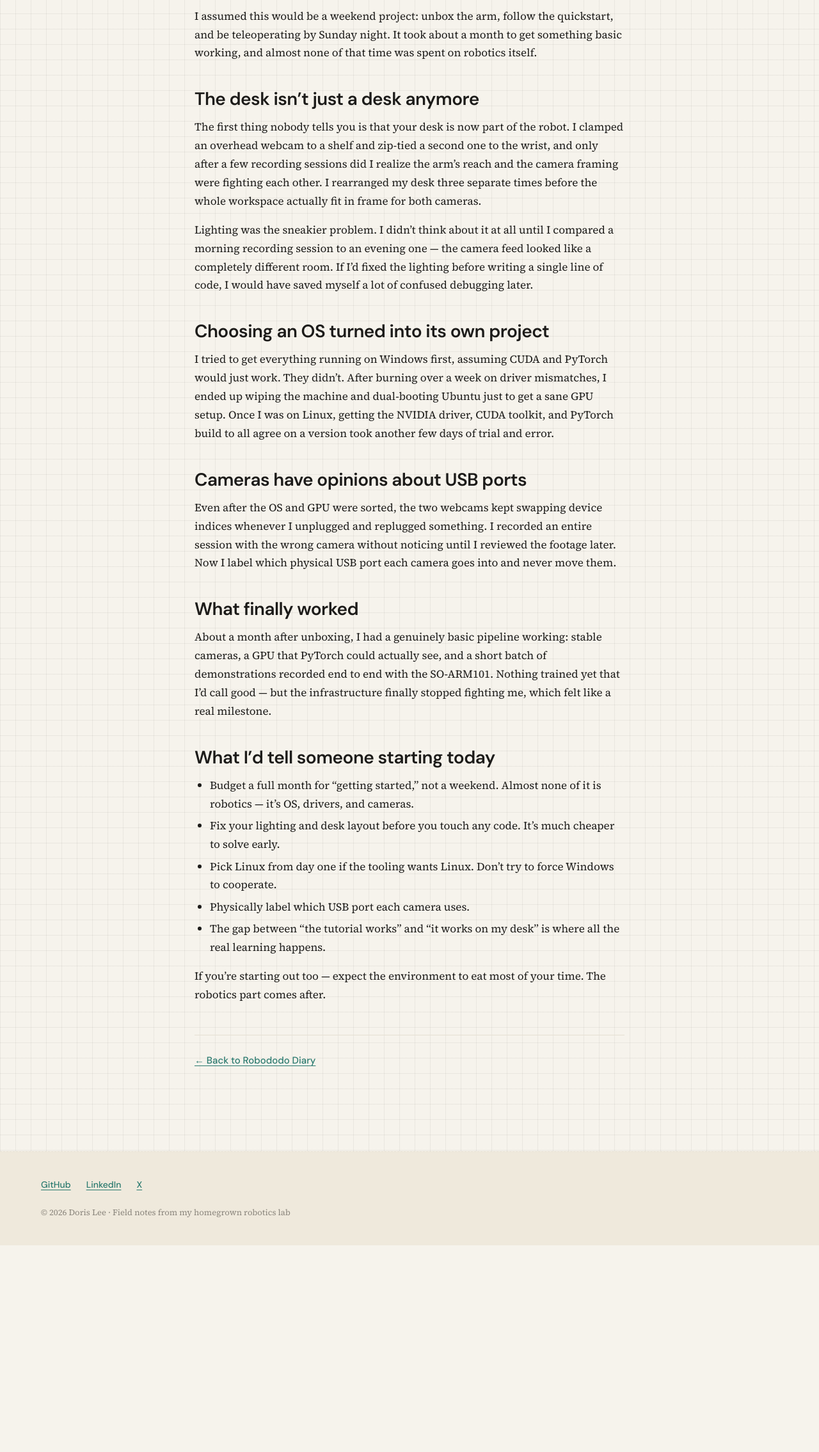
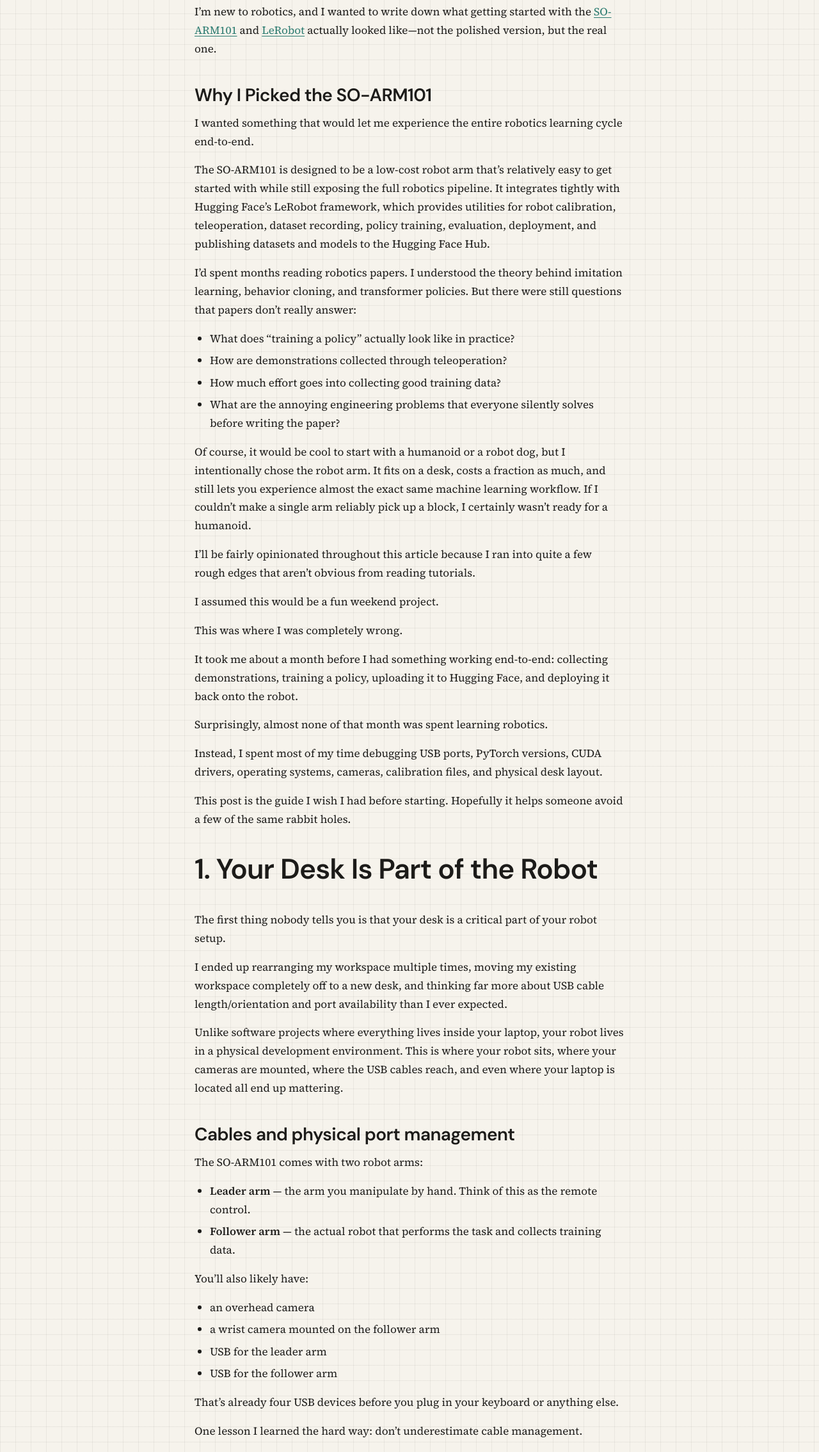
Before and after one commit to dorisjlee/dorisjlee.github.io, an Astro site: page /diary/001-lerobot-so-arm101 in a window 1280 px wide. Shown: the part 531-2800 px from the top of the page at 64% size. Before the commit the page ends 2477 px from the top, so only its background shows below. Built offline with nearby package versions, Linux system fonts and the light colour scheme; Astro itself is replaced by a stand-in of ours.

Commit message:
first two sections of blogpost one

````diff
--- a/src/content/experiments/001-lerobot-so-arm101.md
+++ b/src/content/experiments/001-lerobot-so-arm101.md
@@ -1,9 +1,9 @@
 ---
-title: "SO-ARM101: The Real Story of Getting Started (and Almost Giving Up)"
+title: "Getting Started with the SO-ARM101: What Nobody Tells You"
 date: 2026-07-26
 featured: true
 description: |
-  I thought setting up a robot arm and LeRobot would take a weekend. It took about a month —
+  I thought setting up a robot arm and LeRobot would be a weekend project. It took about a month —
   and almost none of that time was actually about robotics.
 tags:
   - LeRobot
@@ -11,58 +11,122 @@ tags:
   - beginner
   - lessons-learned
 ---
+# Getting Started with the SO-ARM101: What Nobody Tells You
 
-I'm brand new to robotics, and I wanted to write down what getting started with the
-SO-ARM101 and LeRobot actually looked like — not the polished version, the real one.
+I'm new to robotics, and I wanted to write down what getting started with the [SO-ARM101](https://github.com/TheRobotStudio/SO-ARM100) and [LeRobot](https://huggingface.co/docs/lerobot) actually looked like—not the polished version, but the real one.
 
-I assumed this would be a weekend project: unbox the arm, follow the quickstart, and be
-teleoperating by Sunday night. It took about a month to get something basic working, and
-almost none of that time was spent on robotics itself.
+## Why I Picked the SO-ARM101
 
-## The desk isn't just a desk anymore
+I wanted something that would let me experience the entire robotics learning cycle end-to-end.
 
-The first thing nobody tells you is that your desk is now part of the robot. I clamped an
-overhead webcam to a shelf and zip-tied a second one to the wrist, and only after a few
-recording sessions did I realize the arm's reach and the camera framing were fighting each
-other. I rearranged my desk three separate times before the whole workspace actually fit in
-frame for both cameras.
+The SO-ARM101 is designed to be a low-cost robot arm that's relatively easy to get started with while still exposing the full robotics pipeline. It integrates tightly with Hugging Face's LeRobot framework, which provides utilities for robot calibration, teleoperation, dataset recording, policy training, evaluation, deployment, and publishing datasets and models to the Hugging Face Hub.
 
-Lighting was the sneakier problem. I didn't think about it at all until I compared a morning
-recording session to an evening one — the camera feed looked like a completely different
-room. If I'd fixed the lighting before writing a single line of code, I would have saved
-myself a lot of confused debugging later.
+I'd spent months reading robotics papers. I understood the theory behind imitation learning, behavior cloning, and transformer policies. But there were still questions that papers don't really answer:
 
-## Choosing an OS turned into its own project
+- What does "training a policy" actually look like in practice?
+- How are demonstrations collected through teleoperation?
+- How much effort goes into collecting good training data?
+- What are the annoying engineering problems that everyone silently solves before writing the paper?
 
-I tried to get everything running on Windows first, assuming CUDA and PyTorch would just
-work. They didn't. After burning over a week on driver mismatches, I ended up wiping the
-machine and dual-booting Ubuntu just to get a sane GPU setup. Once I was on Linux, getting
-the NVIDIA driver, CUDA toolkit, and PyTorch build to all agree on a version took another
-few days of trial and error.
+Of course, it would be cool to start with a humanoid or a robot dog, but I intentionally chose the robot arm. It fits on a desk, costs a fraction as much, and still lets you experience almost the exact same machine learning workflow. If I couldn't make a single arm reliably pick up a block, I certainly wasn't ready for a humanoid.
 
-## Cameras have opinions about USB ports
+I'll be fairly opinionated throughout this article because I ran into quite a few rough edges that aren't obvious from reading tutorials.
 
-Even after the OS and GPU were sorted, the two webcams kept swapping device indices
-whenever I unplugged and replugged something. I recorded an entire session with the wrong
-camera without noticing until I reviewed the footage later. Now I label which physical USB
-port each camera goes into and never move them.
+I assumed this would be a fun weekend project.
 
-## What finally worked
+This was where I was completely wrong.
 
-About a month after unboxing, I had a genuinely basic pipeline working: stable cameras, a
-GPU that PyTorch could actually see, and a short batch of demonstrations recorded end to
-end with the SO-ARM101. Nothing trained yet that I'd call good — but the infrastructure
-finally stopped fighting me, which felt like a real milestone.
+It took me about a month before I had something working end-to-end: collecting demonstrations, training a policy, uploading it to Hugging Face, and deploying it back onto the robot.
 
-## What I'd tell someone starting today
+Surprisingly, almost none of that month was spent learning robotics.
 
-- Budget a full month for "getting started," not a weekend. Almost none of it is robotics —
-  it's OS, drivers, and cameras.
-- Fix your lighting and desk layout before you touch any code. It's much cheaper to solve early.
-- Pick Linux from day one if the tooling wants Linux. Don't try to force Windows to cooperate.
-- Physically label which USB port each camera uses.
-- The gap between "the tutorial works" and "it works on my desk" is where all the real
-  learning happens.
+Instead, I spent most of my time debugging USB ports, PyTorch versions, CUDA drivers, operating systems, cameras, calibration files, and physical desk layout.
 
-If you're starting out too — expect the environment to eat most of your time. The robotics
-part comes after.
+This post is the guide I wish I had before starting. Hopefully it helps someone avoid a few of the same rabbit holes.
+
+# 1. Your Desk Is Part of the Robot
+
+The first thing nobody tells you is that your desk is a critical part of your robot setup.
+
+I ended up rearranging my workspace multiple times, moving my existing workspace completely off to a new desk, and thinking far more about USB cable length/orientation and port availability than I ever expected.
+
+Unlike software projects where everything lives inside your laptop, your robot lives in a physical development environment. This is where your robot sits, where your cameras are mounted, where the USB cables reach, and even where your laptop is located all end up mattering.
+
+## Cables and physical port management
+The SO-ARM101 comes with two robot arms:
+
+- **Leader arm** — the arm you manipulate by hand. Think of this as the remote control.
+- **Follower arm** — the actual robot that performs the task and collects training data.
+
+You'll also likely have:
+
+- an overhead camera
+- a wrist camera mounted on the follower arm
+- USB for the leader arm
+- USB for the follower arm
+
+That's already four USB devices before you plug in your keyboard or anything else.
+
+One lesson I learned the hard way: don't underestimate cable management.
+
+I originally tried using a USB docking station because my Macbook didn't have enough USB ports. In my setup, this caused intermittent issues where cameras and serial devices weren't always detected correctly. Sometimes devices simply wouldn't appear, and when I ran `lerobot-find-port`, I wouldn't see all of the robot arms I expected.
+
+The reason this matters is that LeRobot needs to know **exactly** which physical device corresponds to which port. Unlike a mouse or keyboard, where the operating system only cares that the device is connected, a robotics application needs to distinguish between the leader arm, follower arm, and cameras. If those devices aren't enumerated consistently, the software has no way to know what port it should be talking to.
+
+For example, a typical teleoperation command explicitly maps each device to its corresponding COM port:
+
+```bash
+lerobot-teleoperate \
+  --robot.type=so101_follower \
+  --robot.port=COM5 \
+  --robot.id=my_awesome_follower_arm \
+  --teleop.type=so101_leader \
+  --teleop.port=COM6 \
+  --teleop.id=my_awesome_leader_arm \
+  --robot.cameras="{
+    front: {type: opencv, index_or_path: 2, width: 640, height: 480, fps: 30},
+    overhead: {type: opencv, index_or_path: 0, width: 1920, height: 1080, fps: 30}
+  }"
+```
+
+In my experience, plugging everything directly into dedicated USB ports was much more reliable than going through a dock. That also meant that I could not use my MacBook and had to move to using my iMac to have enough physical ports. I also got a longer USB cable for the follower arm so I could reach my laptop without relying on a hub.
+
+All things combined these seem like tiny details, but it easily cost me several days of reconfiguration.
+
+## Relative position of leader and follower arm
+One misconception I had early on was thinking the leader and follower arms should sit next to each other because that's how almost every tutorial video shows them.
+
+In reality, you should think of your leader arm as remote control. It doesn't matter where you put the remote control, but what you are controling should stay fixed.
+
+The cameras should only see the follower arm in your workspace. It should never have your teleoperating setup (your hands, the leader arm) in the view. During deployment, the leader arm disappears entirely, so including it in your training images would leak information that won't exist at inference time.
+
+Once I realized this, my setup became much simpler.
+
+I optimized the follower arm, cameras, and lighting as one permanent workstation that I tried very hard not to disturb.
+
+The leader arm became something I could move around whenever it was convenient, since it only needed a USB connection to the computer. If I had limited desk space, I could easily unclamp it and use the space for my keyboard and mouse.
+## Build a Consistent Workspace
+
+One upgrade that ended up being far more valuable than I expected was building a dedicated workspace.
+
+I based mine on the [lightbox design](https://docs.nvidia.com/learning/physical-ai/sim-to-real-so-101/latest/05-building-workspace.html) created by Shane Reetz at NVIDIA. The design is surprisingly simple: it's made from inexpensive foam poster boards (about **$2 each**) held together with either tape or these clever [3D-printed corner joints](https://www.printables.com/model/1652109-foam-board-joints-for-lightbox). In less than an hour, you end up with something that looks remarkably close to a professional vision setup.
+
+I did make one modification. Instead of adding the top foam board, I left the top open because I already had an overhead ring light mounted on a stand. This let me position the overhead camera directly above the workspace while also providing even, diffuse lighting across the entire scene.
+
+Technically, none of this is required. You can absolutely collect demonstrations on a regular desk.
+
+However, after trying both setups, I found that having a dedicated workspace made the entire process dramatically easier:
+
+- Consistent lighting throughout the day
+- A clean, uncluttered background
+- Fewer reflections and shadows
+- Cameras that never needed to be repositioned
+- A workspace that stayed exactly the same between data collection sessions
+
+This consistency matters more than I initially expected. Every demonstration becomes visually similar, allowing the policy to spend its capacity learning **the task** instead of wasting it on changes in lighting, camera angles, or whatever happened to be sitting on your desk that day.
+
+It also had an unexpected psychological benefit: I no longer had to rebuild my setup every time I wanted to collect more data. The robot always had a permanent "home." I could sit down, plug in the USB cables, and immediately start recording demonstrations instead of spending the first 20 minutes adjusting cameras and clearing off my desk.
+
+After all the desk rearranging, cable management, and workspace iterations, this is what my final setup looked like.
+
+[Attach photo here (with labels)]
````
